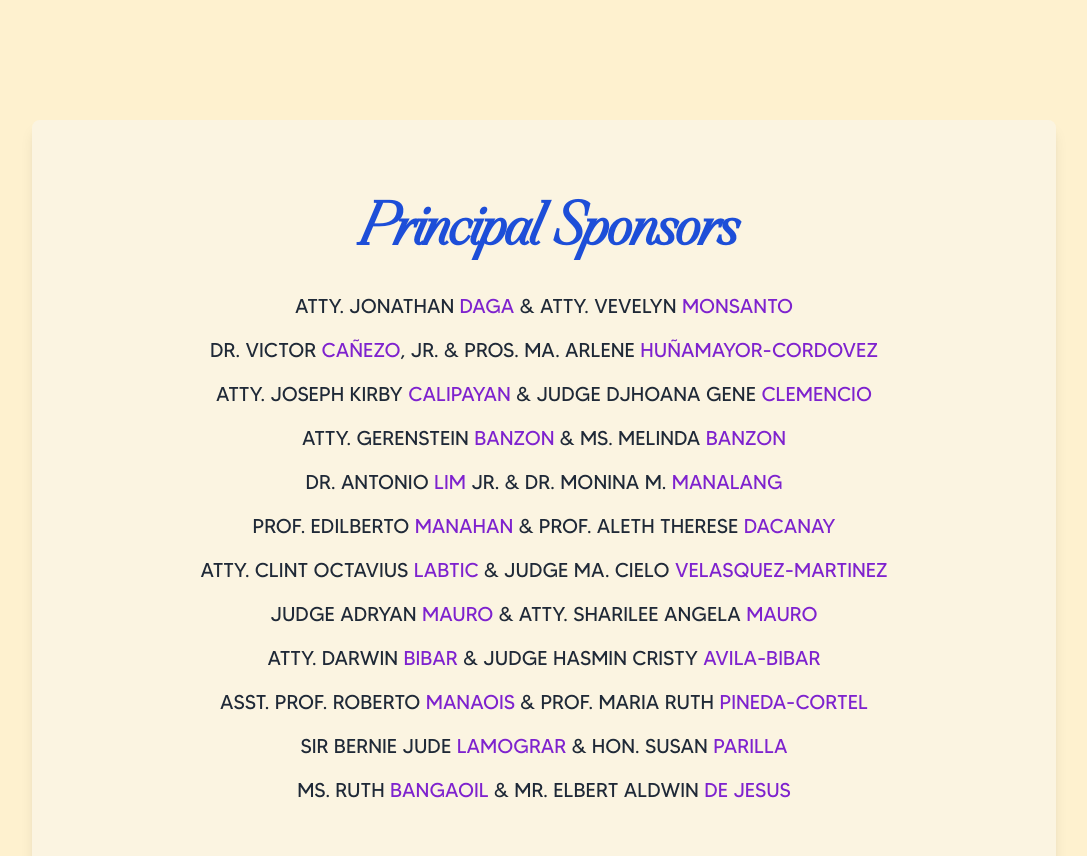
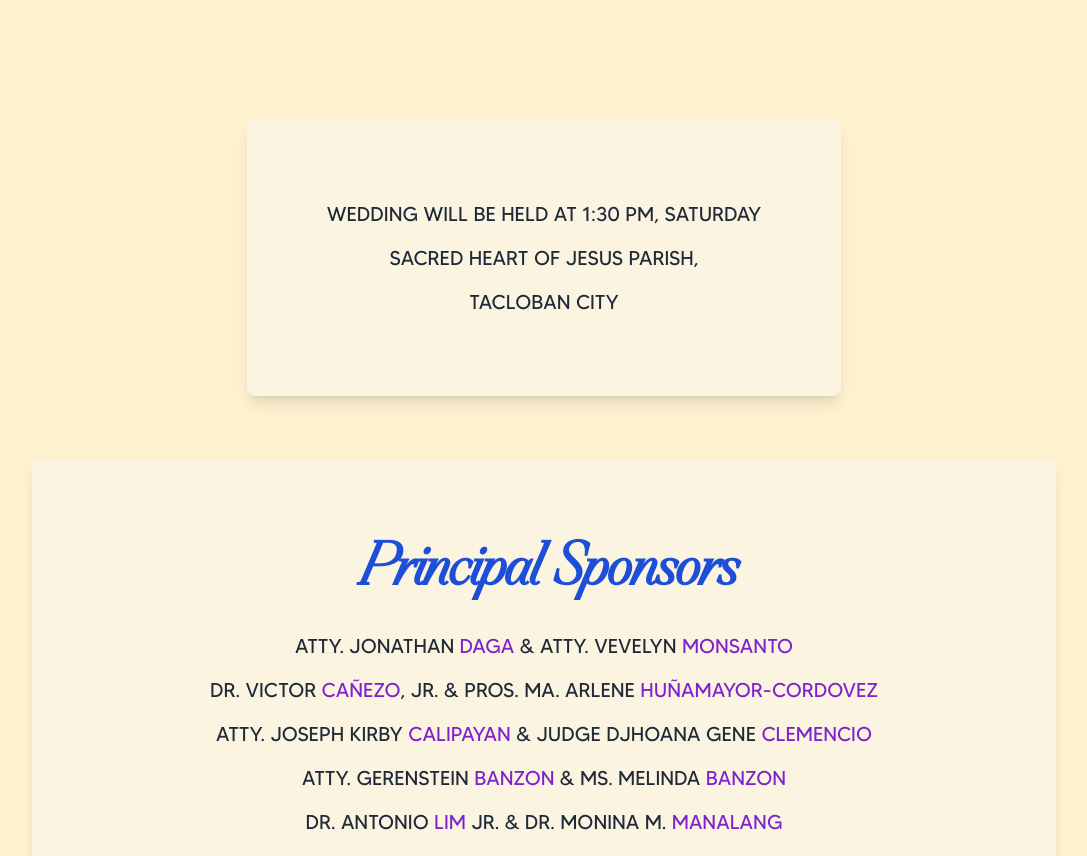
Before and after one commit to kulaizki/imclizyforyou, a Next.js app: page / in a window 1280 px wide. Shown: the part 1640-2496 px from the top of the page, without its empty margins (96-1183 px from the left). Built offline with nearby package versions, Linux system fonts and the light colour scheme.

Commit message:
feat: add Venue component

```diff
--- a/src/app/page.tsx
+++ b/src/app/page.tsx
@@ -5,6 +5,7 @@ import Crew from "@/components/Crew";
 import Sponsors from "@/components/Sponsors";
 import ReceptionGuest from "@/components/ReceptionGuest";
 import GiftsChildren from "@/components/GiftsChildren";
+import Venue from "@/components/Venue";
 
 export default function Home() {
   return (
@@ -45,6 +46,7 @@ export default function Home() {
         </div>
 
         <div className="bg-[#fef1cf] flex flex-col items-center gap-y-16 p-4 pt-40">
+          <Venue />
           <Sponsors />
           <Crew />
           <ReceptionGuest />
--- /dev/null
+++ b/src/components/Venue.tsx
@@ -0,0 +1,14 @@
+export default function Venue() { return (
+  <div className="flex flex-col items-center justify-center bg-[#fef1cf] gap-y-8 px-8">
+    <div className="flex flex-col gap-16 bg-[#faf5e7] bg-opacity-80 rounded-lg shadow-lg p-20 max-w-5xl w-full">
+      <div className="text-center max-w-4xl">
+        <div className="flex flex-col gap-4 text-lg sm:text-xl select-none text-gray-800">
+          <p className="uppercase">Wedding will be held at 1:30 PM, Saturday</p>
+          <p className="uppercase">Sacred Heart of Jesus Parish,</p>
+          <p className="uppercase">Tacloban City</p>
+        </div>
+      </div>
+    </div>
+  </div>
+);
+}
```
